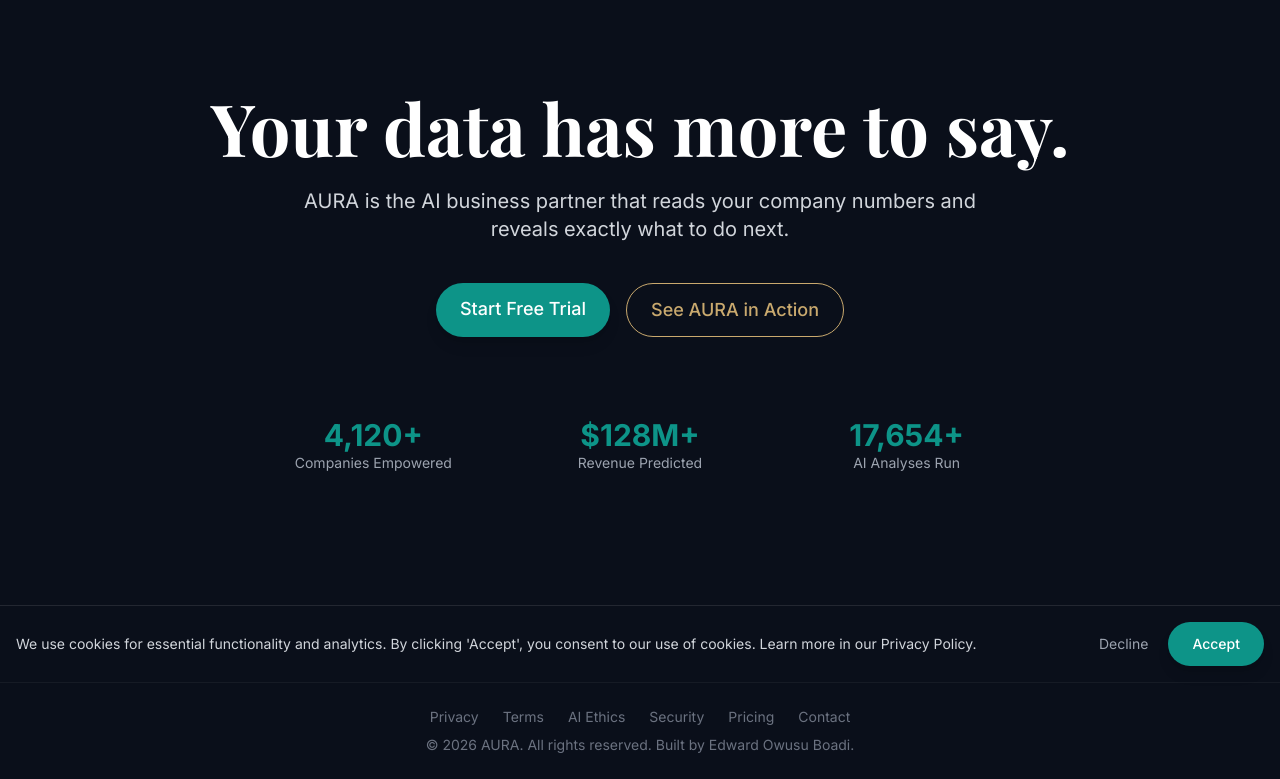
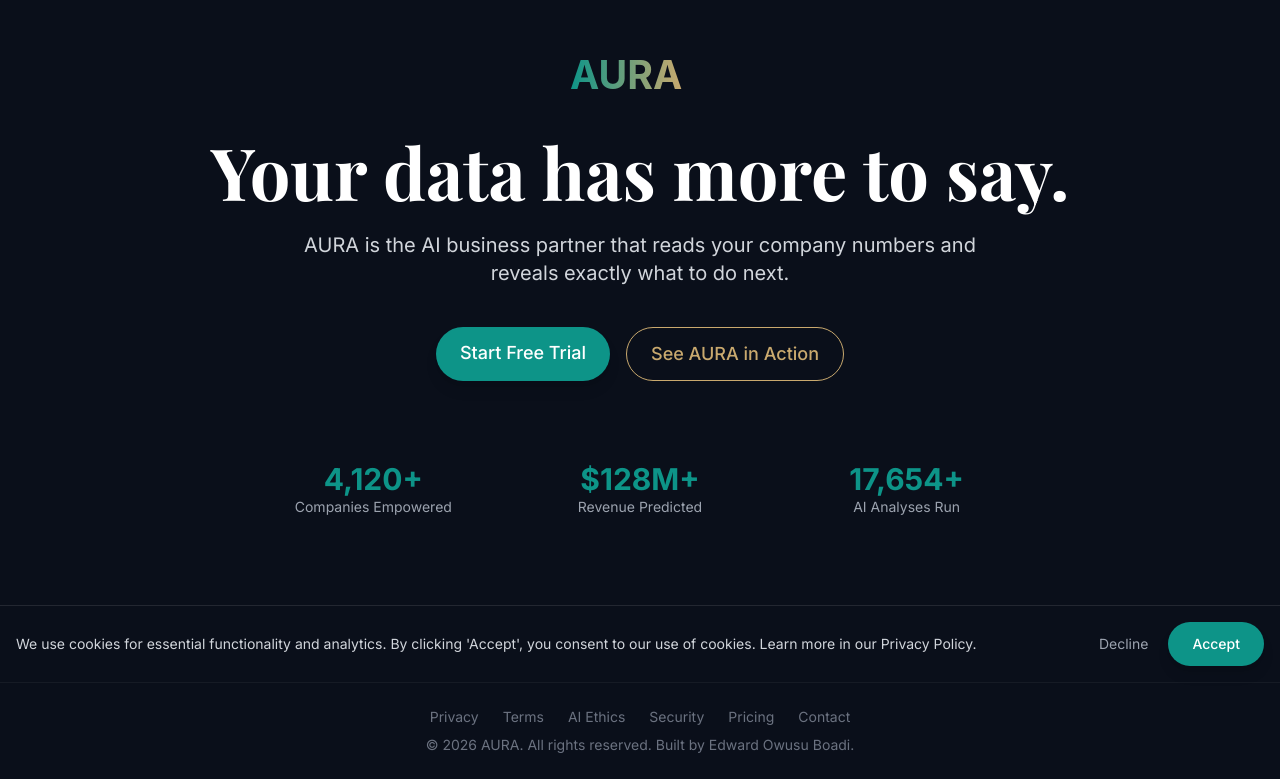
Before and after one commit to auraproject65-hub/Aura-platform, a Next.js app: page / in a window 1280 px wide. Shown: the part 118-897 px from the top of the page. Built offline with nearby package versions, Linux system fonts and the light colour scheme.

Commit message:
Add AURA logo to landing page and dashboard sidebar

```diff
--- a/app/dashboard/layout.tsx
+++ b/app/dashboard/layout.tsx
@@ -1,5 +1,6 @@
 "use client";
 import { useEffect, useState } from 'react';
+import Image from 'next/image';
 import Link from 'next/link';
 import CommandPalette from '@/components/CommandPalette/CommandPalette';
 import { BarChart3, Upload, Lightbulb, Settings, Users, CreditCard, Briefcase, GraduationCap, MessageCircle, Grid3X3, Megaphone, Heart, Shield, Search, FileSearch, Coins, Bot, PenLine, MessageSquare } from 'lucide-react';
@@ -29,7 +30,10 @@
     <div className="flex h-screen">
       <CommandPalette />
       <aside className="w-64 bg-aura-navy border-r border-white/5 flex flex-col p-4">
-        <h1 className="text-2xl font-serif text-aura-teal mb-8">AURA</h1>
+        <div className="mb-6 flex items-center gap-3">
+          <Image src="/images/aura-logo.svg" alt="AURA" width={100} height={28} priority />
+          <span className="text-2xl font-serif text-aura-teal">AURA</span>
+        </div>
         <nav className="flex flex-col gap-1 text-sm overflow-y-auto">
           <Link href="/dashboard" className="flex items-center gap-2 p-2 hover:bg-white/5 rounded-lg"><BarChart3 size={16}/> Overview</Link>
           <Link href="/data-room" className="flex items-center gap-2 p-2 hover:bg-white/5 rounded-lg"><Upload size={16}/> Data Room</Link>
--- a/app/page.tsx
+++ b/app/page.tsx
@@ -1,5 +1,6 @@
 "use client";
 import { useEffect, useState } from 'react';
+import Image from 'next/image';
 import Link from 'next/link';
 import { useRouter } from 'next/navigation';
 
@@ -34,6 +35,10 @@
           <div className="absolute bottom-1/4 right-1/4 w-96 h-96 bg-aura-gold/10 rounded-full blur-3xl animate-pulse" />
         </div>
 
+        <div className="mb-8">
+          <Image src="/images/aura-logo.svg" alt="AURA" width={140} height={48} priority />
+        </div>
+
         <h1 className="text-5xl md:text-7xl font-serif mb-6 max-w-4xl">Your data has more to say.</h1>
         <p className="text-lg md:text-xl text-gray-300 max-w-2xl mb-10">
           AURA is the AI business partner that reads your company numbers and reveals exactly what to do next.
```
